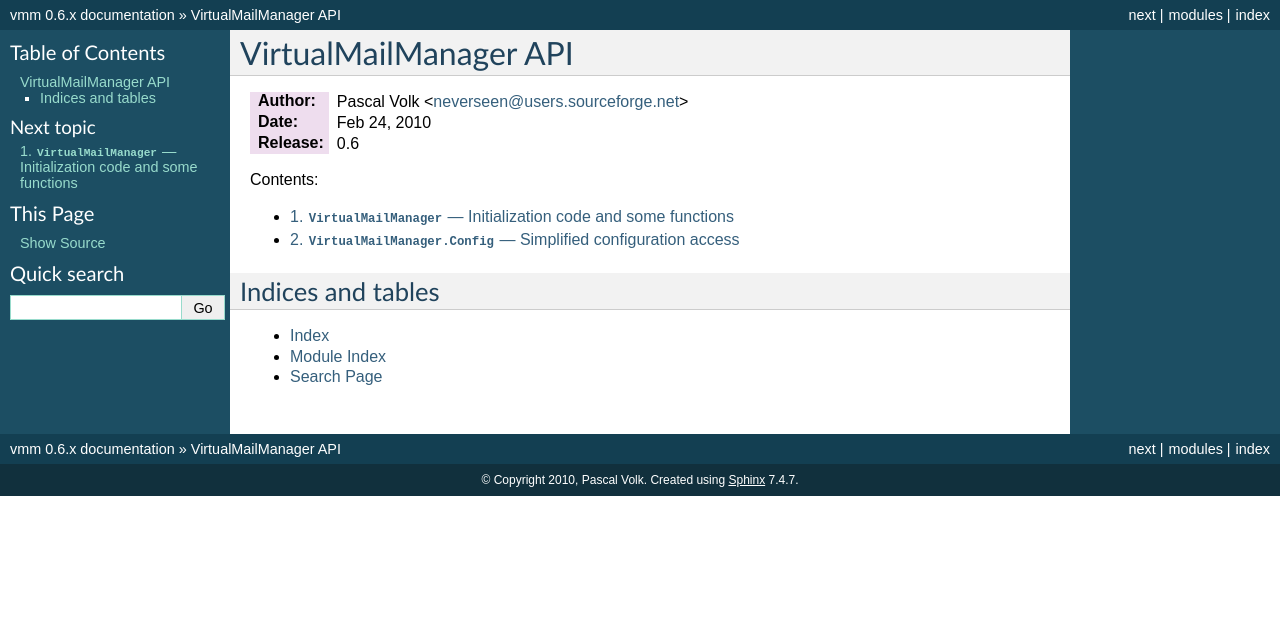
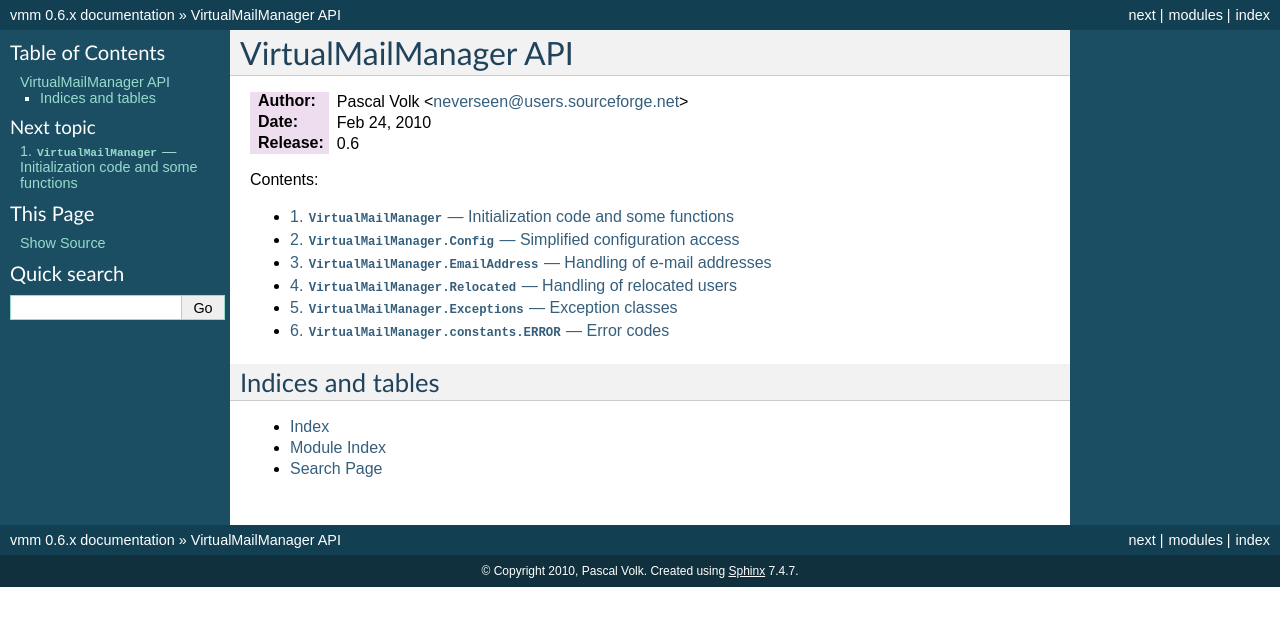
Before and after one commit to kmohrf/vmm, a Sphinx documentation site: the page built from doc/source/index.rst, in a window 1280 px wide. Shown: the top 626 px of the page. Built offline with Sphinx 7.4.7, drawn with Linux system fonts in a browser that asks for light colours; some of the changed lines change nothing that is shown.

Commit message:
doc: extended documentation.

```diff
--- a/doc/source/conf.py
+++ b/doc/source/conf.py
@@ -22,7 +22,7 @@ import sys, os
 
 # Add any Sphinx extension module names here, as strings. They can be extensions
 # coming with Sphinx (named 'sphinx.ext.*') or your custom ones.
-extensions = ['sphinx.ext.intersphinx']
+extensions = ['sphinx.ext.intersphinx', 'sphinx.ext.todo']
 
 # Add any paths that contain templates here, relative to this directory.
 templates_path = ['.templates']
@@ -197,3 +197,5 @@ latex_documents = [
 
 # Example configuration for intersphinx: refer to the Python standard library.
 intersphinx_mapping = {'http://docs.python.org/': None}
+
+todo_include_todos = True
--- a/doc/source/index.rst
+++ b/doc/source/index.rst
@@ -14,6 +14,10 @@ Contents:
 
    vmm.rst
    vmm_config.rst
+   vmm_emailaddress.rst
+   vmm_relocated.rst
+   vmm_exceptions.rst
+   vmm_constants_error.rst
 
 Indices and tables
 ==================
--- /dev/null
+++ b/doc/source/vmm_constants_error.rst
@@ -0,0 +1,213 @@
+:mod:`VirtualMailManager.constants.ERROR` --- Error codes
+=========================================================
+
+.. module:: VirtualMailManager.constants.ERROR
+  :synopsis: VirtualMailManager's error codes
+
+.. moduleauthor:: Pascal Volk <neverseen@users.sourceforge.net>
+
+.. toctree::
+   :maxdepth: 2
+
+Error codes, used by all :mod:`VirtualMailManager.Exceptions`.
+
+.. data:: ACCOUNT_AND_ALIAS_PRESENT
+
+  Can't delete the  Domain - there are accounts and aliases assigned
+
+.. data:: ACCOUNT_EXISTS
+
+  The Account exists already
+
+.. data:: ACCOUNT_PRESENT
+
+  Can't delete the Domain - there are accounts
+
+.. data:: ALIASDOMAIN_EXISTS
+
+  Can't save/switch the destination of the AliasDomain - old and new destination
+  are the same.
+
+.. data:: ALIASDOMAIN_ISDOMAIN
+
+  Can't create AliasDomain - there is already a Domain with the given name
+
+  .. todo:: Move the related check to the Handler class
+
+.. data:: ALIASDOMAIN_NO_DOMDEST
+
+  Can't save/switch the destination of an AliasDomain if the destination was
+  omitted
+
+.. data:: ALIAS_ADDR_DEST_IDENTICAL
+
+  The alias address and its destination are the same
+
+.. data:: ALIAS_EXCEEDS_EXPANSION_LIMIT
+
+  The Alias has reached or exceeds its expansion limit
+
+.. data:: ALIAS_EXISTS
+
+  Alias with the given destination exists already
+
+.. data:: ALIAS_MISSING_DEST
+
+  obsolete?
+
+.. data:: ALIAS_PRESENT
+
+  Can't delete Domain or Account - there are aliases assigned
+
+.. data:: CONF_ERROR
+
+  Syntax error in the configuration file or missing settings w/o a default value
+
+.. data:: CONF_NOFILE
+
+  The configuration file couldn't be found
+
+.. data:: CONF_NOPERM
+
+  The user's permissions are insufficient
+
+.. data:: CONF_WRONGPERM
+
+  Configuration file has the wrong access mode
+
+.. data:: DATABASE_ERROR
+
+  A database error occurred
+
+.. data:: DOMAINDIR_GROUP_MISMATCH
+
+  Domain directory is owned by the wrong group
+
+.. data:: DOMAIN_ALIAS_EXISTS
+
+  Can't create Domain - there is already an AliasDomain with the same name
+
+  .. todo:: Move the related check to the Handler class
+
+.. data:: DOMAIN_EXISTS
+
+  The Domain is already available in the database
+
+.. data:: DOMAIN_INVALID
+
+  The domain name is invalid
+
+.. data:: DOMAIN_NO_NAME
+
+  Missing the domain name
+
+.. data:: DOMAIN_TOO_LONG
+
+  The length of domain is > 255
+
+.. data:: FOUND_DOTS_IN_PATH
+
+  Can't delete directory with ``.`` or ``..`` in path
+
+  .. todo:: check if we can solve this issue with expand_path()
+
+.. data:: INVALID_ADDRESS
+
+  The specified value doesn't look like a e-mail address
+
+.. data:: INVALID_AGUMENT
+
+  The given argument is invalid
+
+.. data:: INVALID_OPTION
+
+  The given option is invalid
+
+.. data:: INVALID_SECTION
+
+  The section is not a known configuration section
+
+.. data:: LOCALPART_INVALID
+
+  The local-part of an e-mail address was omitted or is invalid
+
+.. data:: LOCALPART_TOO_LONG
+
+  The local-part (w/o a extension) is too long (> 64)
+
+.. data:: MAILDIR_PERM_MISMATCH
+
+  The Maildir is owned by the wrong user/group
+
+.. data:: MAILLOCATION_INIT
+
+  Can't create a new MailLocation instance
+
+.. data:: NOT_EXECUTABLE
+
+  The binary is not executable
+
+.. data:: NO_SUCH_ACCOUNT
+
+  No Account with the given e-mail address
+
+.. data:: NO_SUCH_ALIAS
+
+  No Alias with the given e-mail address
+
+.. data:: NO_SUCH_ALIASDOMAIN
+
+  The given domain is not an AliasDomain
+
+.. data:: NO_SUCH_BINARY
+
+  Can't find the file at the specified location
+
+.. data:: NO_SUCH_DIRECTORY
+
+  There is no directory with the given path
+
+.. data:: NO_SUCH_DOMAIN
+
+  No Domain with the given name
+
+.. data:: NO_SUCH_RELOCATED
+
+  There is no Relocated user with the given e-mail address
+
+.. data:: RELOCATED_ADDR_DEST_IDENTICAL
+
+  The e-mail address of the Relocated user an its destination are the same
+
+.. data:: RELOCATED_EXISTS
+
+  Can't create Account or Alias, there is already a Relocated user with the
+  given e-mail address
+
+.. data:: RELOCATED_MISSING_DEST
+
+  obsolete?
+
+.. data:: TRANSPORT_INIT
+
+  Can't initialize a new Transport instance
+
+.. data:: UNKNOWN_MAILLOCATION_ID
+
+  There is no MailLocation entry with the given ID
+
+.. data:: UNKNOWN_SERVICE
+
+  The specified service is unknown
+
+.. data:: UNKNOWN_TRANSPORT_ID
+
+  There is no Transport entry with the given ID
+
+.. data:: VMM_ERROR
+
+  Internal error
+
+.. data:: VMM_TOO_MANY_FAILURES
+
+  Too many errors in interactive mode
--- /dev/null
+++ b/doc/source/vmm_emailaddress.rst
@@ -0,0 +1,61 @@
+:mod:`VirtualMailManager.EmailAddress` --- Handling of e-mail addresses
+=======================================================================
+
+.. module:: VirtualMailManager.EmailAddress
+  :synopsis: Handling of e-mail addresses
+
+.. moduleauthor:: Pascal Volk <neverseen@users.sourceforge.net>
+
+.. toctree::
+   :maxdepth: 2
+
+
+This module provides the :class:`EmailAddress` class to handle validated e-mail
+addresses.
+
+
+EmailAddress
+------------
+
+.. class:: EmailAddress(address)
+
+  Creates a new EmailAddress instance.
+
+  :param address: string representation of an e-mail addresses
+  :type address: :obj:`basestring`
+  :raise VirtualMailManager.Exceptions.VMMEmailAddressException: if the
+    *address* is syntactically wrong.
+  :raise VirtualMailManager.Exceptions.VMMException: if the validation of the
+    local-part or domain name fails.
+
+  An EmailAddress instance has the both read-only attributes:
+
+  .. attribute:: localpart
+
+    The local-part of the address *local-part@domain*
+
+
+  .. attribute:: domainname
+
+    The domain part of the address *local-part@domain*
+
+
+Examples
+--------
+
+  >>> from VirtualMailManager.EmailAddress import EmailAddress
+  >>> john = EmailAddress('john.doe@example.com')
+  >>> john.localpart
+  'john.doe'
+  >>> john.domainname
+  'example.com'
+  >>> jane = EmailAddress('jane.doe@example.com')
+  >>> jane != john
+  True
+  >>> EmailAddress('info@xn--pypal-4ve.tld') == EmailAddress(u'info@pаypal.tld')
+  True
+  >>> jane
+  EmailAddress('jane.doe@example.com')
+  >>> print john
+  john.doe@example.com
+  >>>
--- /dev/null
+++ b/doc/source/vmm_exceptions.rst
@@ -0,0 +1,117 @@
+:mod:`VirtualMailManager.Exceptions` --- Exception classes
+==========================================================
+
+.. module:: VirtualMailManager.Exceptions
+  :synopsis: Exception classes
+
+.. moduleauthor:: Pascal Volk <neverseen@users.sourceforge.net>
+
+.. toctree::
+   :maxdepth: 2
+
+Exceptions, used by VirtualMailManager's classes.
+
+
+Exceptions
+----------
+
+.. exception:: VMMException(msg, code)
+
+  Bases: :exc:`exceptions.Exception`
+
+  :param msg: the error message
+  :type msg: :obj:`basestring`
+  :param code: the error code (one of :mod:`VirtualMailManager.constants.ERROR`)
+  :type code: :obj:`int`
+
+  Base class for all other Exceptions in the VirtualMailManager package.
+
+
+  .. method:: msg
+
+    :rtype: :obj:`basestring`
+
+    Returns the error message of the exception.
+
+
+  .. method:: code
+
+    :rtype: :obj:`int`
+
+    Returns the numerical error code of the exception.
+
+
+.. exception:: VMMConfigException(msg, code)
+
+  Bases: :exc:`VirtualMailManager.Exceptions.VMMException`
+
+  Exception class for configuration (:mod:`VirtualMailManager.Config`)
+  exceptions.
+
+
+.. exception:: VMMNotRootException(msg, code)
+
+  Bases: :exc:`VirtualMailManager.Exceptions.VMMException`
+
+  Exception class for non-root exceptions.
+
+
+.. exception:: VMMDomainException(msg, code)
+
+  Bases: :exc:`VirtualMailManager.Exceptions.VMMException`
+
+  Exception class for Domain (:mod:`VirtualMailManager.Domain`) exceptions.
+
+
+.. exception:: VMMAliasDomainException(msg, code)
+
+  Bases: :exc:`VirtualMailManager.Exceptions.VMMException`
+
+  Exception class for AliasDomain (:mod:`VirtualMailManager.AliasDomain`)
+  exceptions.
+
+
+.. exception:: VMMAccountException(msg, code)
+
+  Bases: :exc:`VirtualMailManager.Exceptions.VMMException`
+
+  Exception class for Account (:mod:`VirtualMailManager.Account`) exceptions.
+
+
+.. exception:: VMMAliasException(msg, code)
+
+  Bases: :exc:`VirtualMailManager.Exceptions.VMMException`
+
+  Exception class for Alias (:mod:`VirtualMailManager.Alias`) exceptions.
+
+
+.. exception:: VMMEmailAddressException(msg, code)
+
+  Bases: :exc:`VirtualMailManager.Exceptions.VMMException`
+
+  Exception class for EmailAddress (:mod:`VirtualMailManager.EmailAddress`)
+  exceptions.
+
+
+.. exception:: VMMMailLocationException(msg, code)
+
+  Bases: :exc:`VirtualMailManager.Exceptions.VMMException`
+
+  Exception class for MailLocation (:mod:`VirtualMailManager.MailLocation`)
+  exceptions.
+
+
+.. exception:: VMMRelocatedException(msg, code)
+
+  Bases: :exc:`VirtualMailManager.Exceptions.VMMException`
+
+  Exception class for Relocated (:mod:`VirtualMailManager.Relocated`)
+  exceptions.
+
+
+.. exception:: VMMTransportException(msg, code)
+
+  Bases: :exc:`VirtualMailManager.Exceptions.VMMException`
+
+  Exception class for Transport (:mod:`VirtualMailManager.Transport`)
+  exceptions.
--- /dev/null
+++ b/doc/source/vmm_relocated.rst
@@ -0,0 +1,61 @@
+:mod:`VirtualMailManager.Relocated` --- Handling of relocated users
+===================================================================
+
+.. module:: VirtualMailManager.Relocated
+  :synopsis: Handling of relocated users
+
+.. moduleauthor:: Pascal Volk <neverseen@users.sourceforge.net>
+
+.. toctree::
+   :maxdepth: 2
+
+
+This module provides the :class:`Relocated` class. The data are read
+from/stored in the ``relocated`` table. An optional lookup table, used
+by Postfix for the "``user has moved to new_location``" reject/bounce message.
+
+
+Relocated
+---------
+.. class:: Relocated(dbh, address)
+
+  Creates a new *Relocated* instance. If the relocated user with the given
+  *address* is already stored in the database use :meth:`getInfo` to get the
+  destination address of the relocated user. To set or update the destination
+  of the relocated user use :meth:`setDestination`. Use :meth:`delete` in
+  order to delete the relocated user from the database.
+
+  :param dbh: a database connection
+  :type dbh: :class:`PgSQL.Connection`
+  :param address: the e-mail address of the relocated user.
+  :type address: :class:`VirtualMailManager.EmailAddress.EmailAddress`
+
+
+  .. method:: delete()
+
+    :rtype: :obj:`None`
+    :raise VirtualMailManager.Exceptions.VMMRelocatedException: if the
+      relocated user doesn't exist.
+
+    Deletes the relocated user from the database.
+
+
+  .. method:: getInfo()
+
+    :rtype: :class:`VirtualMailManager.EmailAddress.EmailAddress`
+    :raise VirtualMailManager.Exceptions.VMMRelocatedException: if the
+      relocated user doesn't exist.
+
+    Returns the destination e-mail address of the relocated user.
+
+
+  .. method:: setDestination(destination)
+
+    :param destination: the new address where the relocated user has moved to
+    :type destination: :class:`VirtualMailManager.EmailAddress.EmailAddress`
+    :rtype: :obj:`None`
+    :raise VirtualMailManager.Exceptions.VMMRelocatedException: if the
+      *destination* address is already saved or is the same as the relocated
+      user's address.
+
+    Sets or updates the *destination* address of the relocated user.
```
Also changed, not shown: doc/source/vmm.rst (+24 -24 lines).
